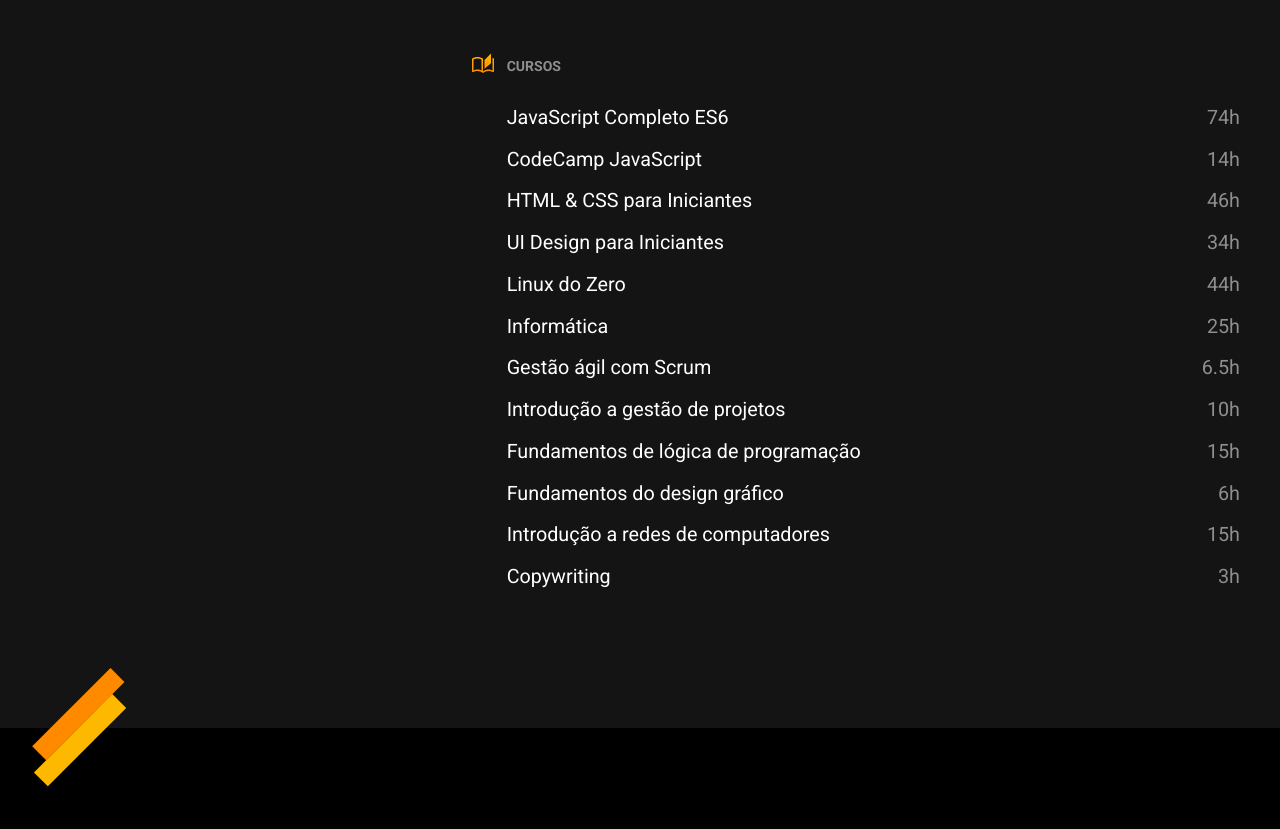
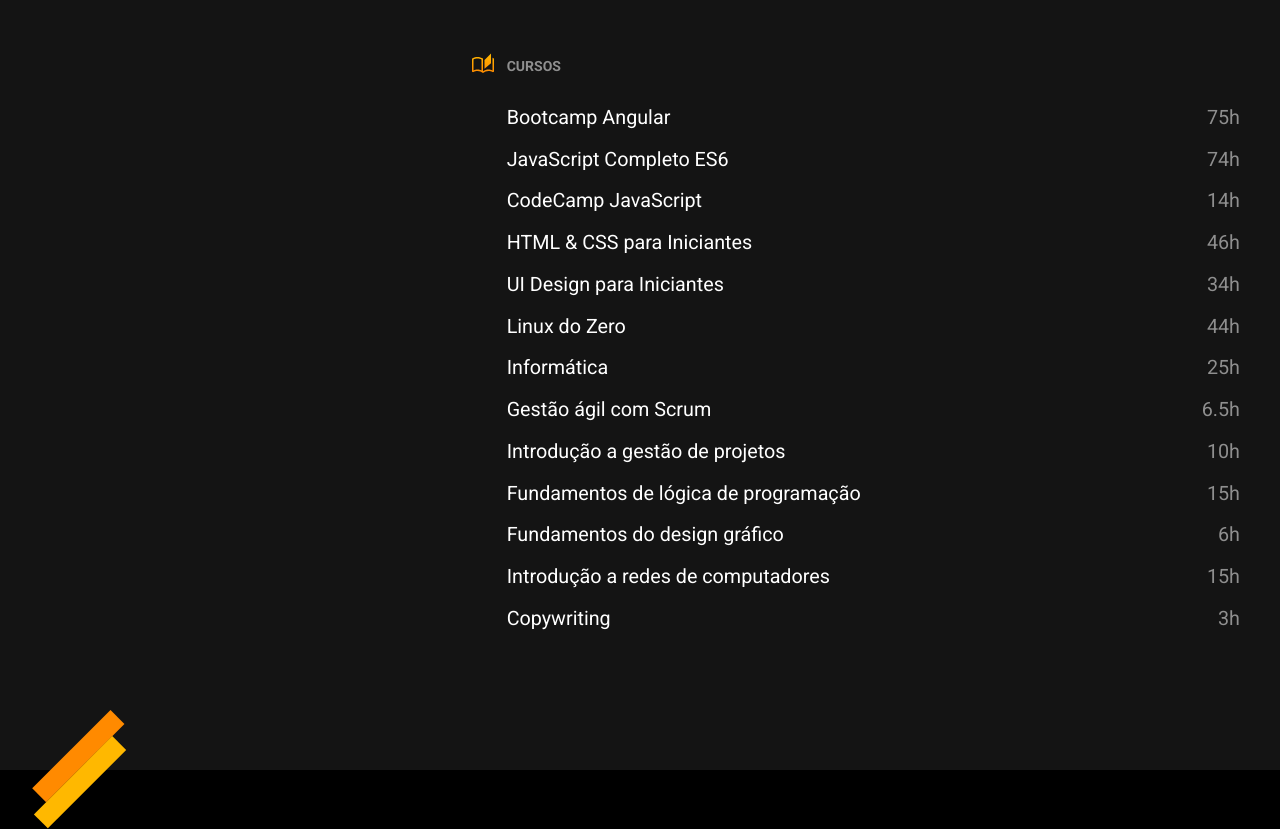
Before and after one commit to joaopedrojardim/joaopedrojardim.github.io, a plain HTML site: page index.html in a window 1280 px wide. Shown: the part 1982-2811 px from the top of the page. Drawn offline with Linux system fonts and the light colour scheme.

Commit message:
Adição do bootcamp Angular

```diff
--- a/index.html
+++ b/index.html
@@ -102,6 +102,7 @@
                     <div class="cursos">
                         <h3>Cursos</h3>
                         <ul>
+                            <li>Bootcamp Angular<span>75h</span></li>
                             <li>JavaScript Completo ES6<span>74h</span></li>
                             <li>CodeCamp JavaScript<span>14h</span></li>
                             <li>HTML & CSS para Iniciantes<span>46h</span></li>
```
